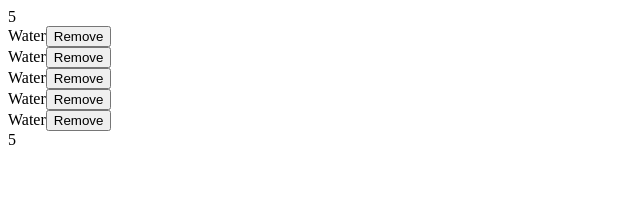
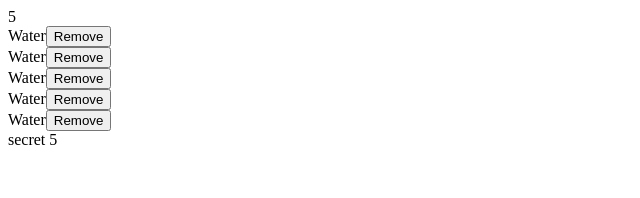
Before and after one commit to coursar/angular-frontend, an Angular app: page / in a window 1280 px wide. Shown: the top 198 px of the page, without its empty margins (0-640 px from the left). Built offline with nearby package versions, Linux system fonts and the light colour scheme.

Commit message:
exportAs & template variable

```diff
--- a/src/app/components/purchases/purchases.component.html
+++ b/src/app/components/purchases/purchases.component.html
@@ -9,9 +9,12 @@
 <!--(appAttributeChange)="attribute=$event"-->
 <app-purchase-list
   [(appAttribute)]="attribute"
+  #attr="appAttribute"
   [items]="items"
   (removeItem)="onRemoveItem($event)"
 ></app-purchase-list>
 
+{{attr.value}}
+
 <ng-template *ngTemplateOutlet="itemCountInfo; context: {count: items.length}">
 </ng-template>
--- a/src/app/directives/Attribute/attribute.directive.ts
+++ b/src/app/directives/Attribute/attribute.directive.ts
@@ -1,25 +1,17 @@
-import {
-  Directive,
-  ElementRef,
-  EventEmitter,
-  HostBinding,
-  HostListener,
-  Input,
-  OnChanges,
-  OnInit,
-  Output,
-  SimpleChanges,
-} from '@angular/core';
+import { Directive, EventEmitter, HostBinding, HostListener, Input, Output } from '@angular/core';
 
 @Directive({
   selector: '[appAttribute]',
+  exportAs: 'appAttribute',
 })
 export class AttributeDirective {
   @Input() @HostBinding('attr.data-id') appAttribute = '';
   @Output() appAttributeChange = new EventEmitter<string>();
+  value = 'secret';
 
   // DI
-  constructor() {}
+  constructor() {
+  }
 
   @HostListener('mouseenter')
   onEnter() {
```
